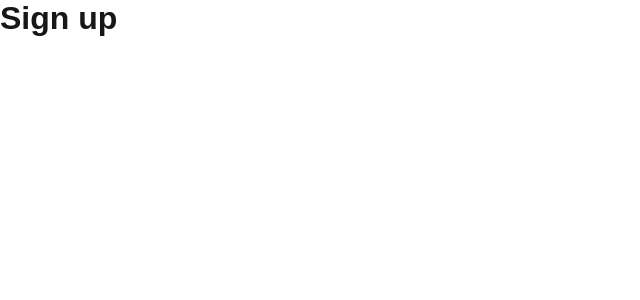
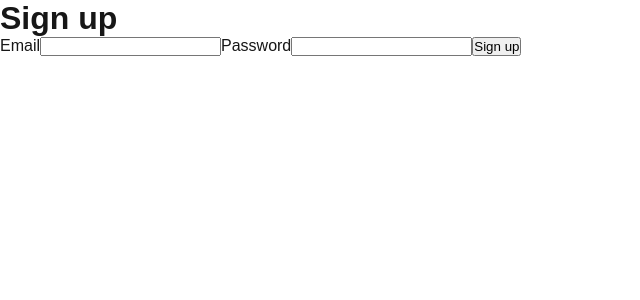
Before and after one commit to SirbuRobert/playwright-auth-demo, a Next.js app: page /signup in a window 1280 px wide. Shown: the top 300 px of the page, without its empty margins (0-640 px from the left). Built offline with nearby package versions, Linux system fonts and the light colour scheme.

Commit message:
Add signup with email verification

```diff
--- /dev/null
+++ b/app/api/signup/route.ts
@@ -0,0 +1,28 @@
+import { NextRequest, NextResponse } from "next/server";
+import { getUser, createUser } from "@/lib/users";
+import { hashPassword } from "@/lib/password";
+import { createVerificationToken } from "@/lib/tokens";
+import { sendEmail } from "@/lib/mail";
+import { appUrl } from "@/lib/app-url";
+
+export async function POST(request: NextRequest) {
+  const { email, password } = await request.json();
+
+  if (typeof email !== "string" || typeof password !== "string" || !email.includes("@") || password.length < 8) {
+    return NextResponse.json({ error: "Enter a valid email and a password of at least 8 characters." }, { status: 400 });
+  }
+
+  const existing = await getUser(email);
+  if (existing) {
+    return NextResponse.json({ error: "An account with this email already exists." }, { status: 409 });
+  }
+
+  const passwordHash = await hashPassword(password);
+  await createUser(email, passwordHash);
+
+  const token = await createVerificationToken(email);
+  const verifyUrl = appUrl(`/api/verify?token=${token}`);
+  await sendEmail(email, "Verify your email", `Click the link to verify your account: ${verifyUrl}`);
+
+  return NextResponse.json({ ok: true });
+}
--- /dev/null
+++ b/app/api/verify/route.ts
@@ -0,0 +1,16 @@
+import { NextRequest, NextResponse } from "next/server";
+import { consumeToken } from "@/lib/tokens";
+import { markVerified } from "@/lib/users";
+import { appUrl } from "@/lib/app-url";
+
+export async function GET(request: NextRequest) {
+  const token = request.nextUrl.searchParams.get("token");
+  const email = token ? await consumeToken(token, "verify") : null;
+
+  if (!email) {
+    return NextResponse.redirect(appUrl("/login?error=invalid-token"));
+  }
+
+  await markVerified(email);
+  return NextResponse.redirect(appUrl("/login?verified=1"));
+}
--- a/app/signup/page.tsx
+++ b/app/signup/page.tsx
@@ -1,7 +1,72 @@
+"use client";
+
+import { FormEvent, useState } from "react";
+
 export default function SignupPage() {
+  const [email, setEmail] = useState("");
+  const [password, setPassword] = useState("");
+  const [error, setError] = useState("");
+  const [submitting, setSubmitting] = useState(false);
+  const [sent, setSent] = useState(false);
+
+  async function handleSubmit(event: FormEvent<HTMLFormElement>) {
+    event.preventDefault();
+    setSubmitting(true);
+    setError("");
+
+    const res = await fetch("/api/signup", {
+      method: "POST",
+      headers: { "Content-Type": "application/json" },
+      body: JSON.stringify({ email, password }),
+    });
+    const data = await res.json();
+
+    if (!res.ok) {
+      setError(data.error);
+      setSubmitting(false);
+      return;
+    }
+
+    setSent(true);
+  }
+
+  if (sent) {
+    return (
+      <main>
+        <h1>Check your email</h1>
+        <p>We sent a verification link to {email}.</p>
+      </main>
+    );
+  }
+
   return (
     <main>
       <h1>Sign up</h1>
+      <form onSubmit={handleSubmit}>
+        <label>
+          Email
+          <input
+            type="email"
+            value={email}
+            onChange={(e) => setEmail(e.target.value)}
+            required
+          />
+        </label>
+        <label>
+          Password
+          <input
+            type="password"
+            value={password}
+            onChange={(e) => setPassword(e.target.value)}
+            minLength={8}
+            required
+          />
+        </label>
+        <button type="submit" disabled={submitting}>
+          Sign up
+        </button>
+        {error && <p role="alert">{error}</p>}
+      </form>
     </main>
   );
 }
--- /dev/null
+++ b/lib/app-url.ts
@@ -0,0 +1,4 @@
+export function appUrl(path: string): string {
+  const base = process.env.APP_URL ?? "http://localhost:3000";
+  return new URL(path, base).toString();
+}
--- /dev/null
+++ b/lib/mail.ts
@@ -0,0 +1,33 @@
+import { MailSlurp } from "mailslurp-client";
+import { redis } from "./redis";
+
+let client: MailSlurp | undefined;
+
+function mailslurp(): MailSlurp {
+  if (!client) {
+    client = new MailSlurp({ apiKey: process.env.MAILSLURP_API_KEY! });
+  }
+  return client;
+}
+
+const SENDER_INBOX_KEY = "mailslurp:sender-inbox-id";
+
+async function getSenderInboxId(): Promise<string> {
+  const cached = await redis().get<string>(SENDER_INBOX_KEY);
+  if (cached) return cached;
+
+  const inbox = await mailslurp().inboxController.createInbox({
+    name: "auth-demo-sender",
+    favourite: true,
+  });
+  await redis().set(SENDER_INBOX_KEY, inbox.id);
+  return inbox.id;
+}
+
+export async function sendEmail(to: string, subject: string, body: string): Promise<void> {
+  const inboxId = await getSenderInboxId();
+  await mailslurp().inboxController.sendEmail({
+    inboxId,
+    sendEmailOptions: { to: [to], subject, body, isHTML: false },
+  });
+}
--- a/lib/redis.ts
+++ b/lib/redis.ts
@@ -1,6 +1,13 @@
 import { Redis } from "@upstash/redis";
 
-export const redis = new Redis({
-  url: process.env.UPSTASH_REDIS_REST_URL!,
-  token: process.env.UPSTASH_REDIS_REST_TOKEN!,
-});
+let client: Redis | undefined;
+
+export function redis(): Redis {
+  if (!client) {
+    client = new Redis({
+      url: process.env.UPSTASH_REDIS_REST_URL!,
+      token: process.env.UPSTASH_REDIS_REST_TOKEN!,
+    });
+  }
+  return client;
+}
--- a/package.json
+++ b/package.json
@@ -12,6 +12,7 @@
     "@upstash/redis": "^1.39.0",
     "bcryptjs": "^3.0.3",
     "iron-session": "^9.0.1",
+    "mailslurp-client": "^17.4.0",
     "next": "16.3.6",
     "react": "19.2.8",
     "react-dom": "19.2.8"
```
Also changed, not shown: lib/tokens.ts (+4 -4 lines), lib/users.ts (+4 -4 lines), 2 other files (tests, documents, lock files or other folders).
